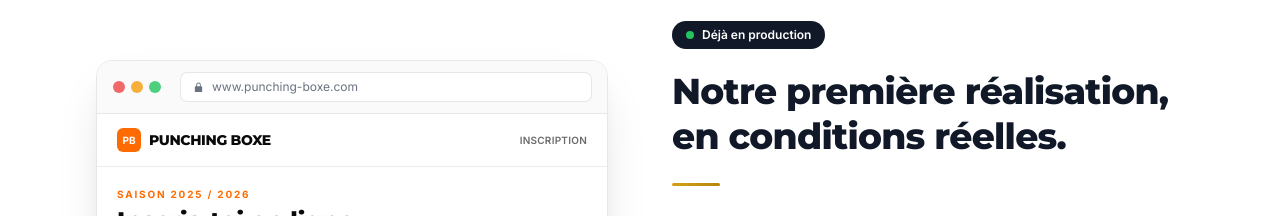
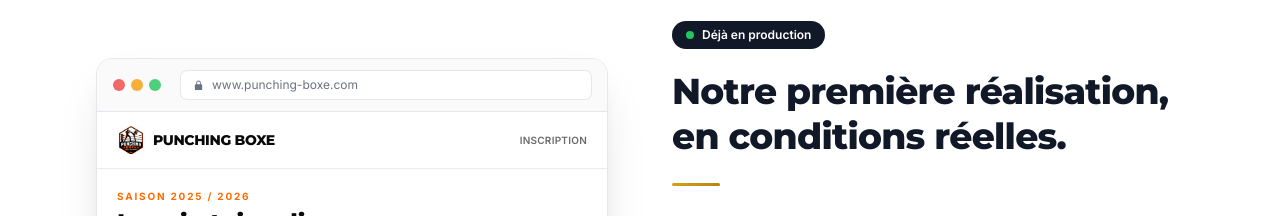
Before and after one commit to bouchouchaoscar-dev/Drive-Asso, a Next.js app: page / in a window 1280 px wide. Shown: the part 7480-7696 px from the top of the page. Built offline with nearby package versions, Linux system fonts and the light colour scheme.

Commit message:
content: vrai logo Punching Boxe dans le mockup Réalisations
Remplace le placeholder "PB" par le vrai logo du club
(public/images/logo-punching-boxe.png, copié depuis le repo Punching Boxe).

Co-Authored-By: Claude Opus 4.8 <noreply@anthropic.com>

```diff
--- a/components/mockups/ClubSiteMock.tsx
+++ b/components/mockups/ClubSiteMock.tsx
@@ -3,6 +3,7 @@
  * Reprend la palette réelle du club (blanc + orange #FF6B00 + noir),
  * style premium épuré. 100 % CSS, données fictives. Aperçu illustratif.
  */
+import Image from "next/image";
 
 const PB = {
   orange: "#ff6b00",
@@ -24,12 +25,13 @@ export function ClubSiteMock() {
         style={{ borderBottom: `1px solid ${PB.line}` }}
       >
         <div className="flex items-center gap-2">
-          <span
-            className="grid h-6 w-6 place-items-center rounded-md text-[10px] font-extrabold text-white"
-            style={{ background: PB.orange }}
-          >
-            PB
-          </span>
+          <Image
+            src="/images/logo-punching-boxe.png"
+            alt="Logo Punching Boxe"
+            width={40}
+            height={40}
+            className="h-7 w-7 shrink-0 object-contain"
+          />
           <span className="font-display text-sm font-extrabold tracking-tight">
             PUNCHING BOXE
           </span>
```
Also changed, not shown: public/images/logo-punching-boxe.png (added).
